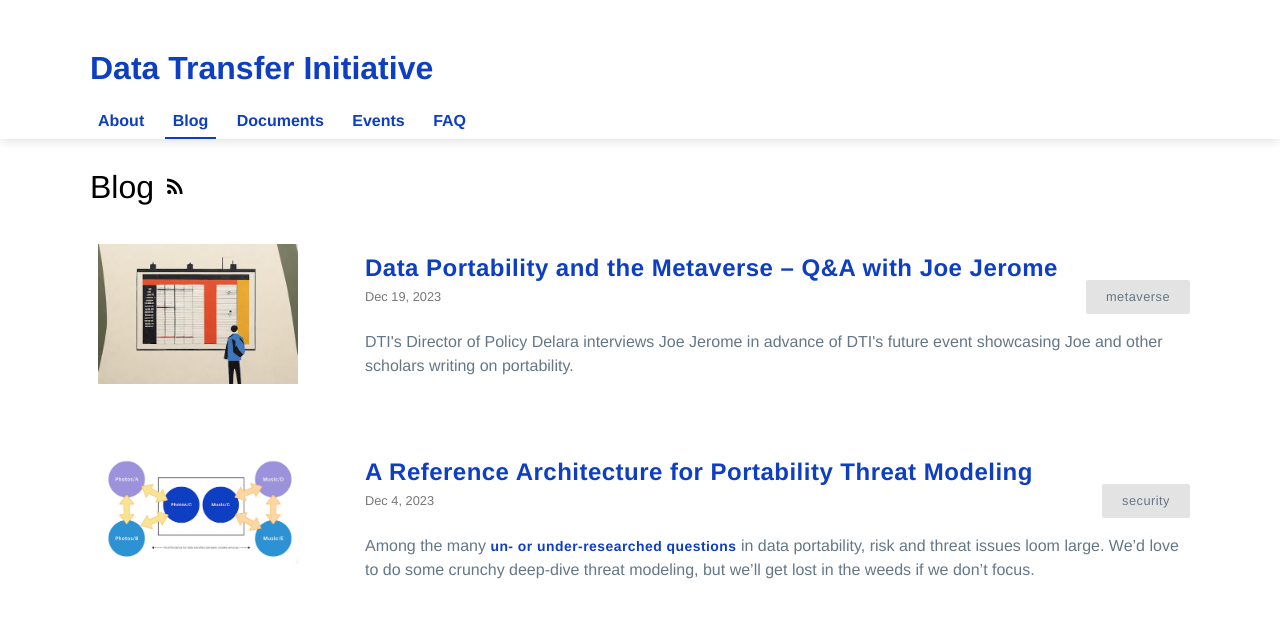
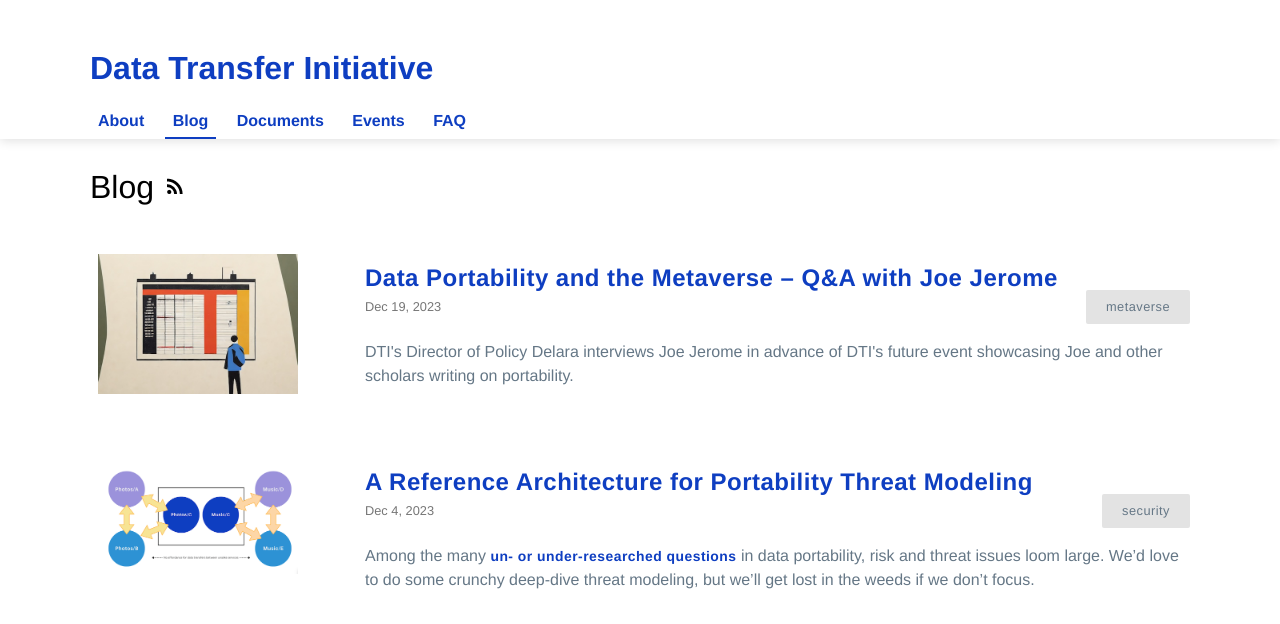
Before and after one commit to dtinit/dtinit.github.io, a Jekyll site: the page built from blog/index.md, in a window 1280 px wide. Shown: the top 624 px of the page. Built offline with Jekyll 4.4.1, drawn with Linux system fonts in a browser that asks for light colours; our own code applies the rules of GitHub Pages for plain Markdown files; grey boxes are pictures that could not be loaded.

Commit message:
Broke the stylesheet for the event and FAQ page when changing blog posts. separated style elements to do better.

```diff
--- a/assets/css/style.scss
+++ b/assets/css/style.scss
@@ -164,7 +164,8 @@
   margin-top: 40px;
 }
 
-article.section {
+article.post {
+  margin-top: 40px;
   display: flex;
   align-items: flex-start;
   justify-content: space-between;
--- a/blog/index.md
+++ b/blog/index.md
@@ -11,7 +11,7 @@
 
 
 {% for post in site.posts %}
-  <article class="section">
+  <article class="post">
     <div class="post-image">
       <img src="{{ post.thumbnail }}"/>
     </div>
```
